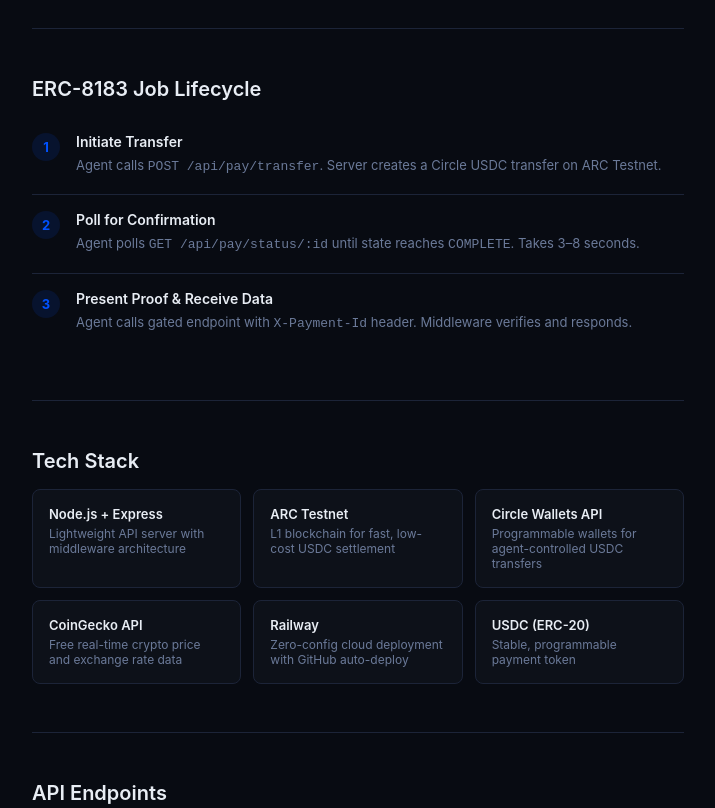
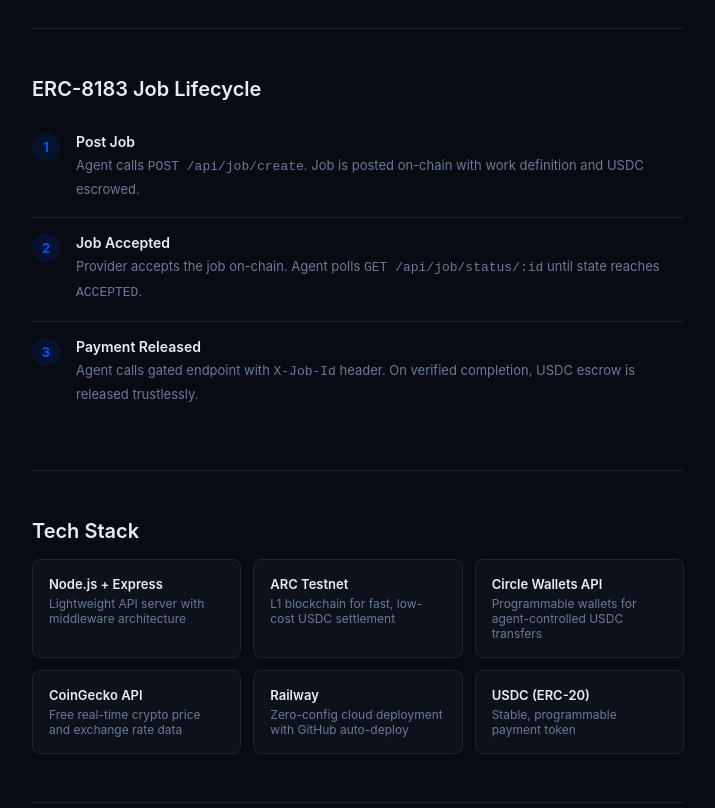
Before and after one commit to siyaksares/AgentPay, a website: page public/docs.html in a window 1280 px wide. Shown: the part 1580-2388 px from the top of the page, without its empty margins (272-987 px from the left). Drawn offline with Linux system fonts and the light colour scheme.

Commit message:
docs: clean up all legacy payment flow references

```diff
--- a/public/docs.html
+++ b/public/docs.html
@@ -153,9 +153,9 @@
     <section id="flow">
       <h2>ERC-8183 Job Lifecycle</h2>
       <div class="fs">
-        <div class="fs-item"><div class="sn">1</div><div class="sb"><h3>Initiate Transfer</h3><p>Agent calls <code>POST /api/pay/transfer</code>. Server creates a Circle USDC transfer on ARC Testnet.</p></div></div>
-        <div class="fs-item"><div class="sn">2</div><div class="sb"><h3>Poll for Confirmation</h3><p>Agent polls <code>GET /api/pay/status/:id</code> until state reaches <code>COMPLETE</code>. Takes 3–8 seconds.</p></div></div>
-        <div class="fs-item"><div class="sn">3</div><div class="sb"><h3>Present Proof & Receive Data</h3><p>Agent calls gated endpoint with <code>X-Payment-Id</code> header. Middleware verifies and responds.</p></div></div>
+        <div class="fs-item"><div class="sn">1</div><div class="sb"><h3>Post Job</h3><p>Agent calls <code>POST /api/job/create</code>. Job is posted on-chain with work definition and USDC escrowed.</p></div></div>
+        <div class="fs-item"><div class="sn">2</div><div class="sb"><h3>Job Accepted</h3><p>Provider accepts the job on-chain. Agent polls <code>GET /api/job/status/:id</code> until state reaches <code>ACCEPTED</code>.</p></div></div>
+        <div class="fs-item"><div class="sn">3</div><div class="sb"><h3>Payment Released</h3><p>Agent calls gated endpoint with <code>X-Job-Id</code> header. On verified completion, USDC escrow is released trustlessly.</p></div></div>
       </div>
     </section>
     <section id="tech">
@@ -180,7 +180,7 @@
     </section>
     <section id="auth">
       <h2>Authentication</h2>
-      <p>All gated endpoints require a valid Circle transfer ID as HTTP header:</p>
+      <p>All gated endpoints require a valid ERC-8183 job ID as HTTP header:</p>
       <pre>X-Job-Id: a1b2c3d4-e5f6-7890-abcd-ef1234567890</pre>
       <p>Each job ID can only be used <strong>once</strong>. Reuse returns <code>402 Job Already Settled</code>.</p>
     </section>
```
